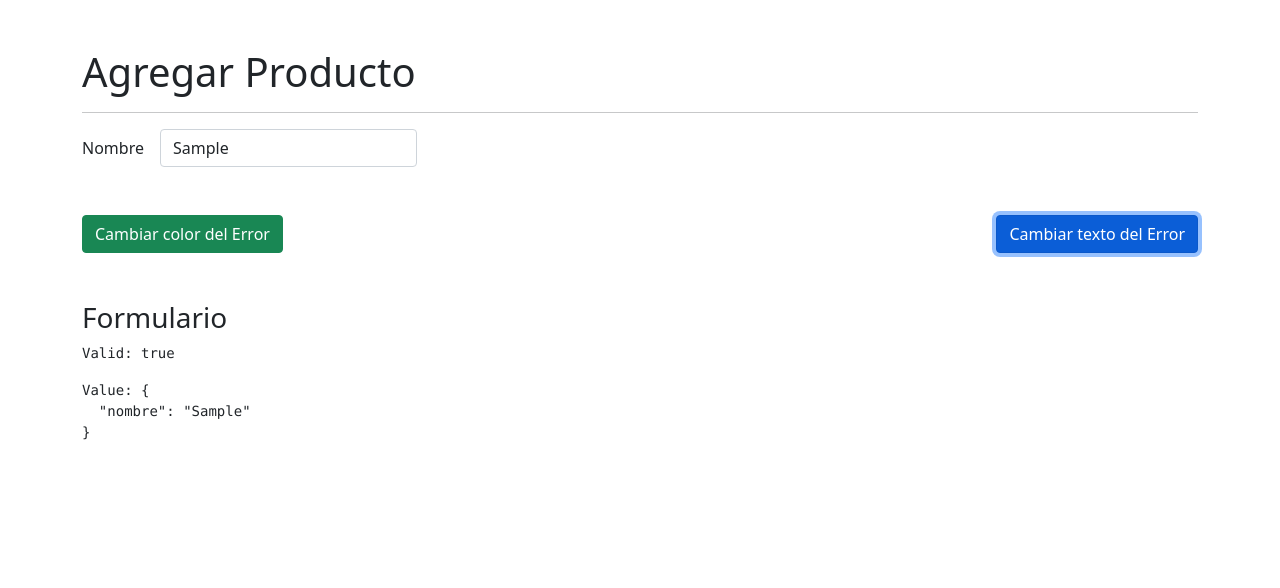
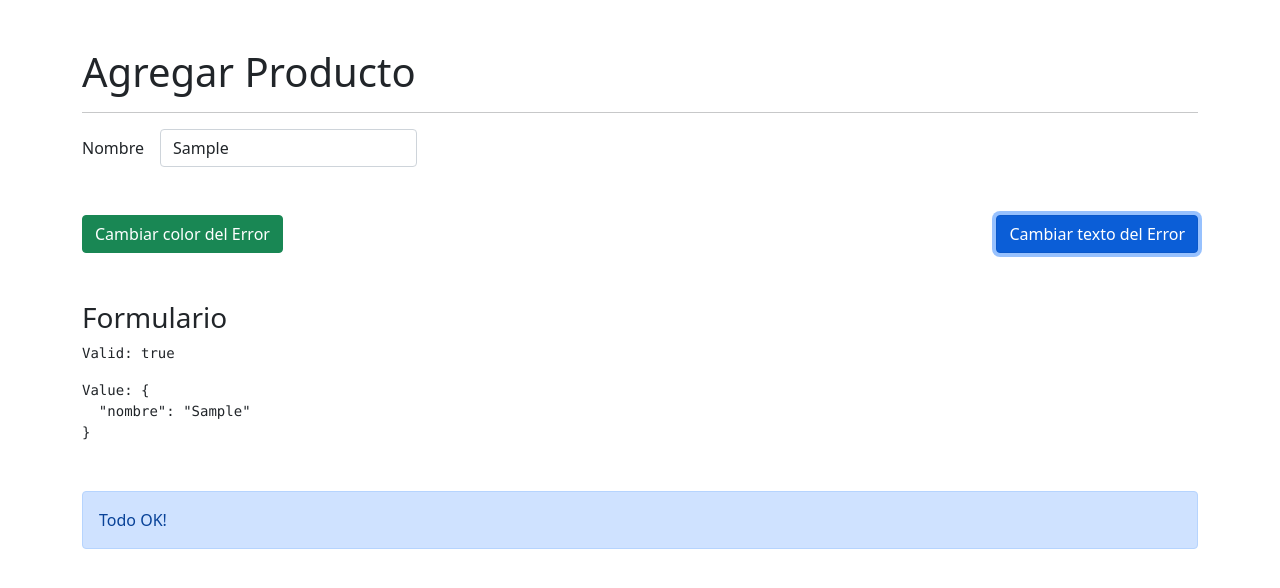
Before and after one commit to cabrerojas/11-directivasApp, an Angular app: page /producto/agregar in a window 1280 px wide. Both pictures are taken after typing "Sample" into the empty fields and a click on the button "Cambiar texto del Error". Shown: the top 588 px of the page. Built offline with nearby package versions, Linux system fonts and the light colour scheme.

Commit message:
Directiva customIf
directiva para construir y destruir un elemento HTML

```diff
--- a/src/app/productos/pages/agregar/agregar.component.html
+++ b/src/app/productos/pages/agregar/agregar.component.html
@@ -45,3 +45,13 @@
 </h3>
 <pre>Valid: {{ miFormulario.valid }}</pre>
 <pre>Value: {{ miFormulario.value | json }}</pre>
+
+<div    class="row mt-5"
+        *appCustomIf="miFormulario.valid"
+        >
+    <div class="col">
+        <div class="alert alert-primary">
+            Todo OK!
+        </div>
+    </div>
+</div>
--- /dev/null
+++ b/src/app/shared/directives/custom-if.directive.ts
@@ -0,0 +1,21 @@
+import { Directive, Input, TemplateRef, ViewContainerRef } from '@angular/core';
+
+@Directive({
+  selector: '[appCustomIf]'
+})
+export class CustomIfDirective {
+
+  @Input() set appCustomIf( condicion: boolean ) {
+    if ( condicion ) {
+      this.viewContainer.createEmbeddedView( this.templateRef );
+    } else {
+      this.viewContainer.clear();
+    }
+  }
+
+  constructor( private templateRef: TemplateRef<HTMLElement>,
+               private viewContainer: ViewContainerRef ) {
+
+  }
+
+}
```
Also changed, not shown: src/app/shared/shared.module.ts (+5 -2 lines), 1 other file (tests, documents, lock files or other folders).
